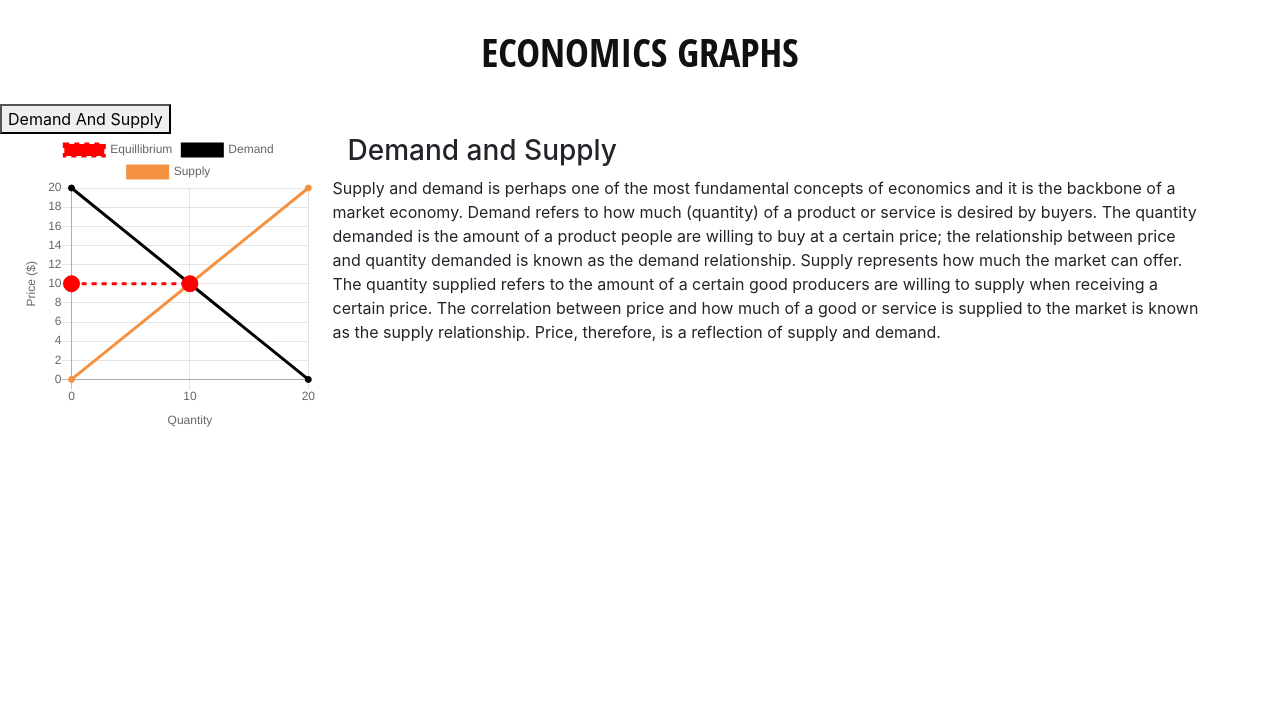
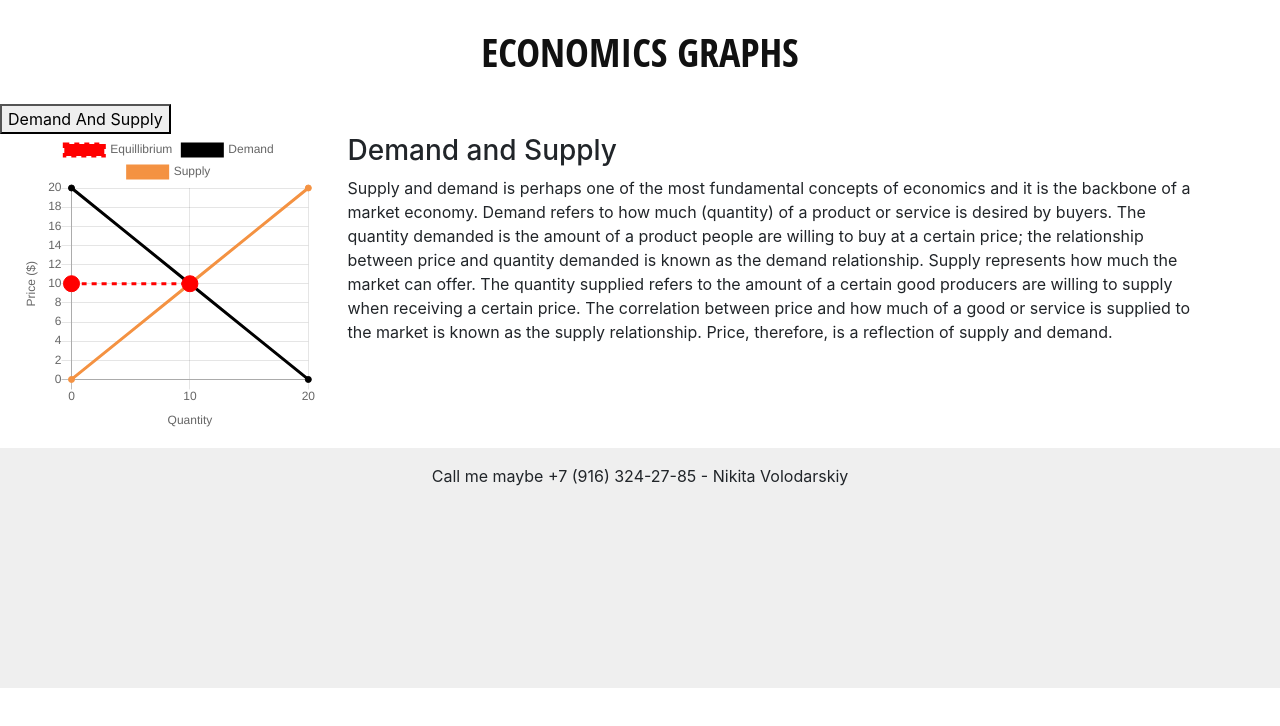
Before and after one commit to NickWatsonMan/Economics-Graphs, a Vue app in the folder my-project/: page / in a window 1280 px wide. Shown: the top 726 px of the page. Built offline with nearby package versions, Linux system fonts and the light colour scheme.

Commit message:
First footer
The simpliest footer ever

```diff
--- a/my-project/src/App.vue
+++ b/my-project/src/App.vue
@@ -2,17 +2,20 @@
   <div>
     <hello></hello>
     <demand></demand>
+    <Footer></Footer>
   </div>
 </template>
 <script>
 import Hello from './components/Hello';
-import Demand from './components/Demand'
+import Demand from './components/Demand';
+import Footer from './components/Footer';
 
 export default {
   name: 'app',
   components: {
     Hello,
     Demand,
+    Footer,
   }
 };
 </script>
--- a/my-project/src/components/Demand.vue
+++ b/my-project/src/components/Demand.vue
@@ -23,7 +23,7 @@
             </div>
 
             <div class="row demandAndSupply">
-                <div class="col-md-13 description">
+                <div class="col-md-12 description">
                     Supply and demand is perhaps one of the most fundamental concepts of economics and it
                     is the backbone of a market economy. Demand refers to how much (quantity) of a product or
                     service is desired by buyers. The quantity demanded is the amount of a product people are willing
--- /dev/null
+++ b/my-project/src/components/Footer.vue
@@ -0,0 +1,28 @@
+<template>
+<div id="footer">
+    <div class="footer">
+        Call me maybe
+        +7 (916) 324-27-85 - Nikita Volodarskiy
+  </div>
+</div>
+</template>
+
+<script>
+export default {
+  name: 'footer',
+
+}
+</script>
+
+<style>
+.footer {
+  position: relative;
+  right: 0;
+  bottom: 0;
+  left: 0;
+  padding: 1rem;
+  padding-bottom: 200px;
+  background-color: #efefef;
+  text-align: center;
+}
+</style>
```
